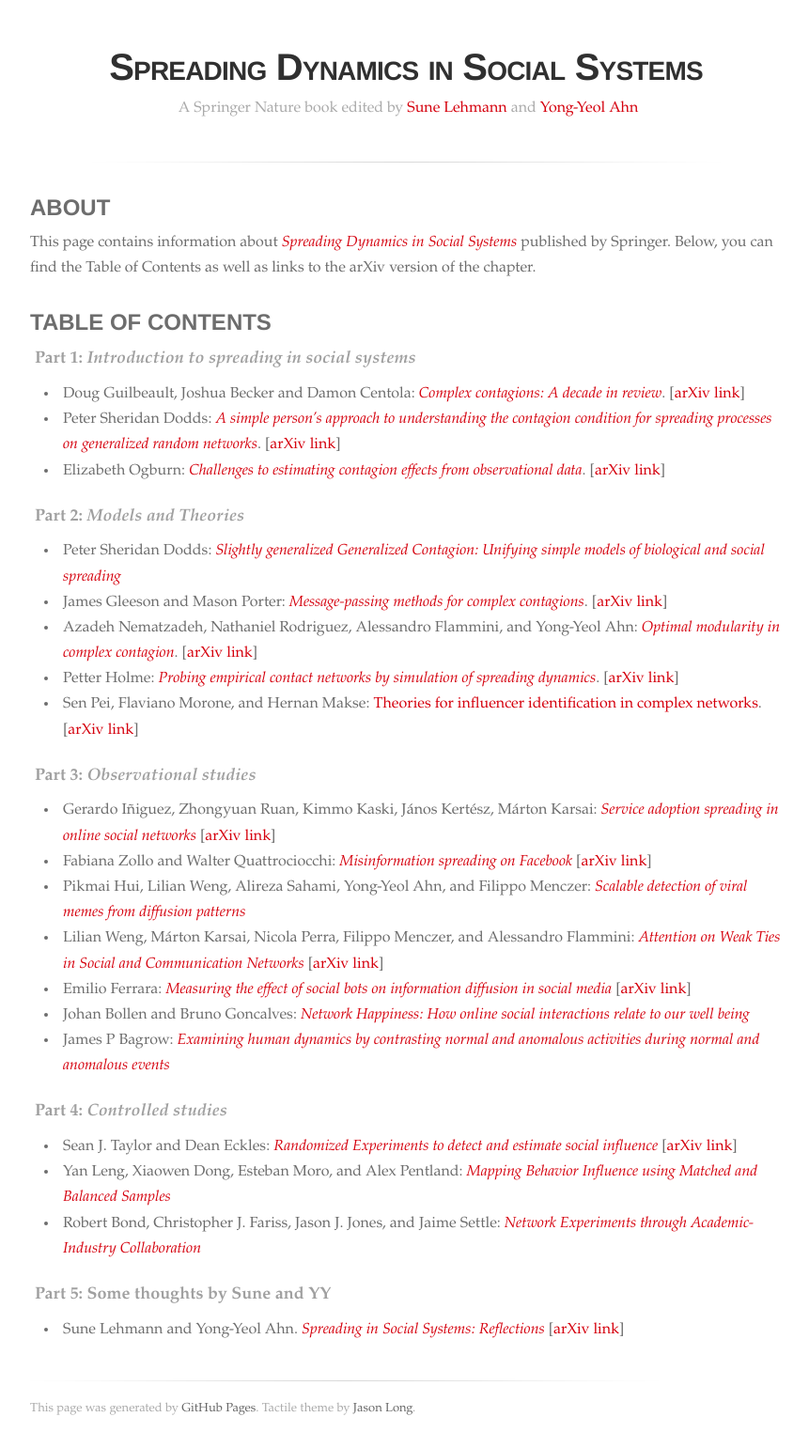
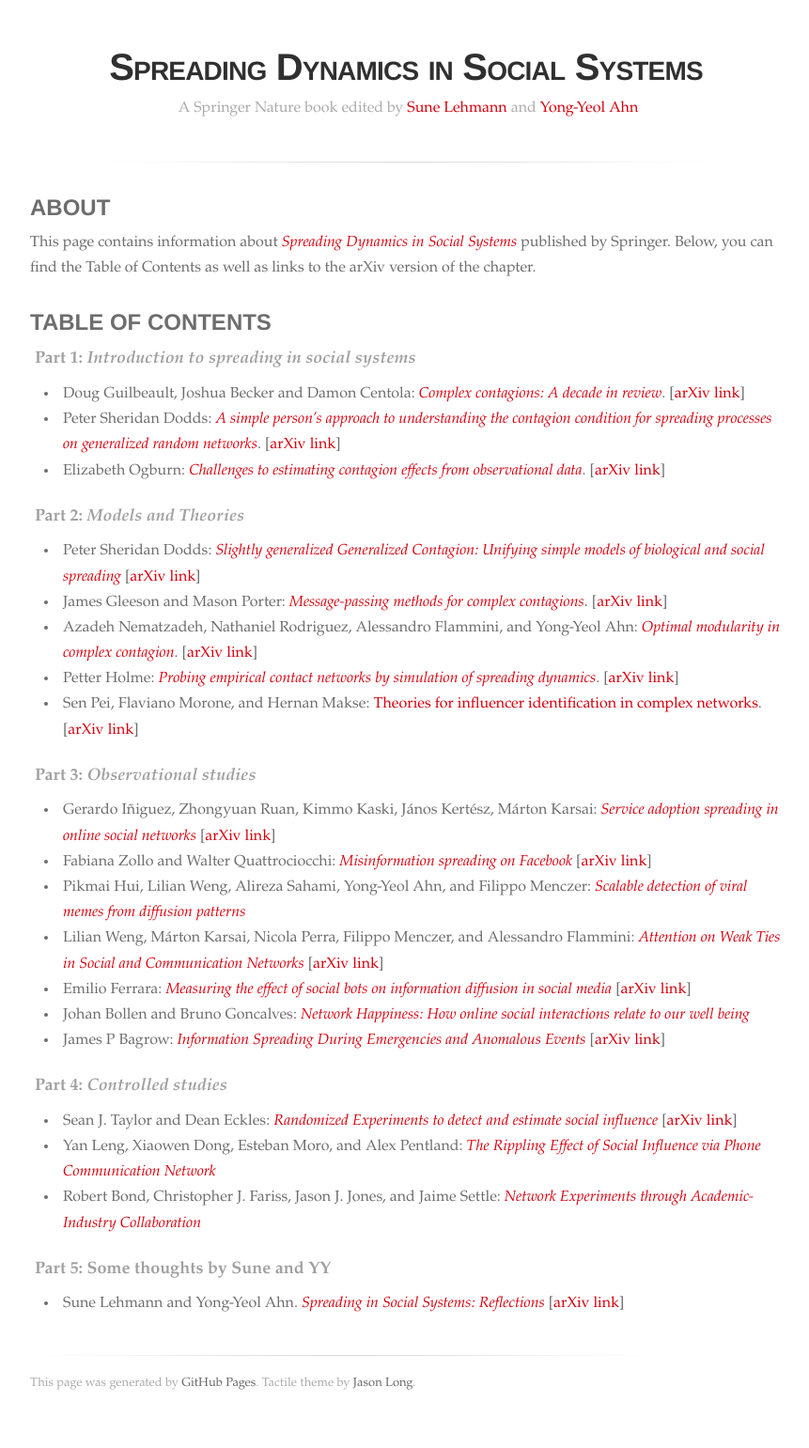
Before and after one commit to socialcontagionbook/socialcontagionbook.github.io, a Jekyll site: the page built from index.md, in a window 1280 px wide. Shown: the whole page at 94% size, without its empty margins (208-1069 px from the left). Built offline with Jekyll 4.4.1, drawn with Linux system fonts in a browser that asks for light colours; some web fonts are replaced; our own code applies the rules of GitHub Pages for plain Markdown files; after the commit the page ends 1514 px from its top, so only the background shows below that.

Commit message:
arxiv link update and title fix

```diff
--- a/index.md
+++ b/index.md
@@ -16,7 +16,7 @@ This page contains information about [_Spreading Dynamics in Social Systems_](ht
 
 ## **Part 2**: _Models and Theories_
 
-* Peter Sheridan Dodds: [_Slightly generalized Generalized Contagion: Unifying simple models of biological and social spreading_](https://link.springer.com/chapter/10.1007/978-3-319-77332-2_4)
+* Peter Sheridan Dodds: [_Slightly generalized Generalized Contagion: Unifying simple models of biological and social spreading_](https://link.springer.com/chapter/10.1007/978-3-319-77332-2_4) \[[arXiv link](https://arxiv.org/abs/1708.09697)\]
 * James Gleeson and Mason Porter: [_Message-passing methods for complex contagions_](https://link.springer.com/chapter/10.1007/978-3-319-77332-2_5). \[[arXiv link](https://arxiv.org/abs/1703.08046)\]
 * Azadeh Nematzadeh, Nathaniel Rodriguez, Alessandro Flammini, and Yong-Yeol Ahn: [_Optimal modularity in complex contagion_](https://link.springer.com/chapter/10.1007/978-3-319-77332-2_6). \[[arXiv link](https://arxiv.org/abs/1806.00074)\]
 * Petter Holme: [_Probing empirical contact networks by simulation of spreading dynamics_](https://link.springer.com/chapter/10.1007/978-3-319-77332-2_7). \[[arXiv link](https://arxiv.org/abs/1706.09095)\]
@@ -30,12 +30,12 @@ This page contains information about [_Spreading Dynamics in Social Systems_](ht
 * Lilian Weng, Márton Karsai, Nicola Perra, Filippo Menczer, and Alessandro Flammini: [_Attention on Weak Ties in Social and Communication Networks_](https://link.springer.com/chapter/10.1007/978-3-319-77332-2_12) \[[arXiv link](https://arxiv.org/abs/1505.02399)\]
 * Emilio Ferrara: [_Measuring the effect of social bots on information diffusion in social media_](https://link.springer.com/chapter/10.1007/978-3-319-77332-2_13) \[[arXiv link](https://arxiv.org/abs/1708.08134)\]
 * Johan Bollen and Bruno Goncalves: [_Network Happiness: How online social interactions relate to our well being_](https://link.springer.com/chapter/10.1007/978-3-319-77332-2_14)
-* James P Bagrow: [_Examining human dynamics by contrasting normal and anomalous activities during normal and anomalous events_](https://link.springer.com/chapter/10.1007/978-3-319-77332-2_15)
+* James P Bagrow: [_Information Spreading During Emergencies and Anomalous Events_](https://link.springer.com/chapter/10.1007/978-3-319-77332-2_15) \[[arXiv link](https://arxiv.org/abs/1703.07362)\]
 
 ## **Part 4**: _Controlled studies_
 
 * Sean J. Taylor and Dean Eckles: [_Randomized Experiments to detect and estimate social influence_](https://link.springer.com/chapter/10.1007/978-3-319-77332-2_16) \[[arXiv link](https://arxiv.org/abs/1709.09636)\]
-* Yan Leng, Xiaowen Dong, Esteban Moro, and Alex Pentland: [_Mapping Behavior Influence using Matched and Balanced Samples_](https://link.springer.com/chapter/10.1007/978-3-319-77332-2_17)
+* Yan Leng, Xiaowen Dong, Esteban Moro, and Alex Pentland: [_The Rippling Effect of Social Influence via Phone Communication Network_](https://link.springer.com/chapter/10.1007/978-3-319-77332-2_17)
 * Robert Bond, Christopher J. Fariss, Jason J. Jones, and Jaime Settle: [_Network Experiments through Academic-Industry Collaboration_](https://link.springer.com/chapter/10.1007/978-3-319-77332-2_18)
 
 ## **Part 5**: Some thoughts by Sune and YY
```
